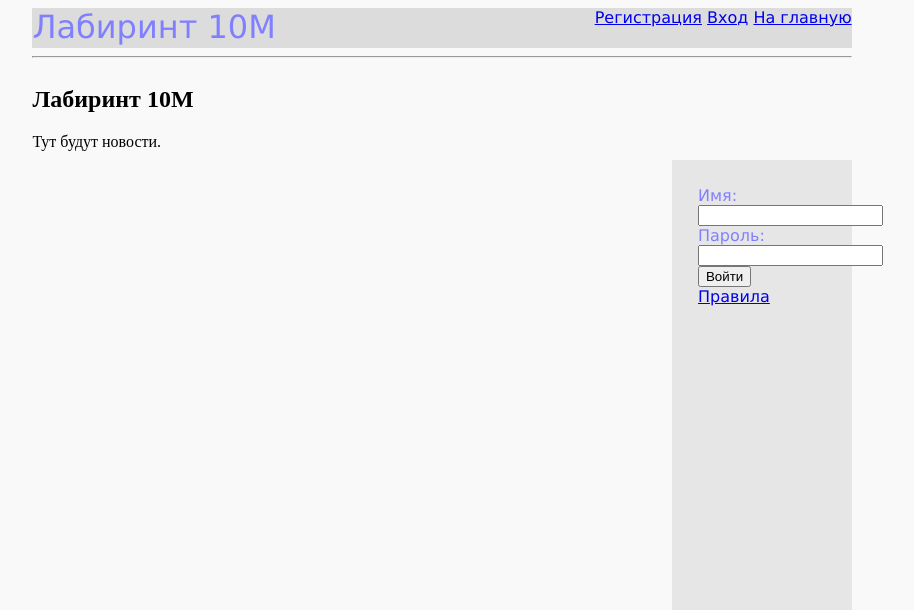
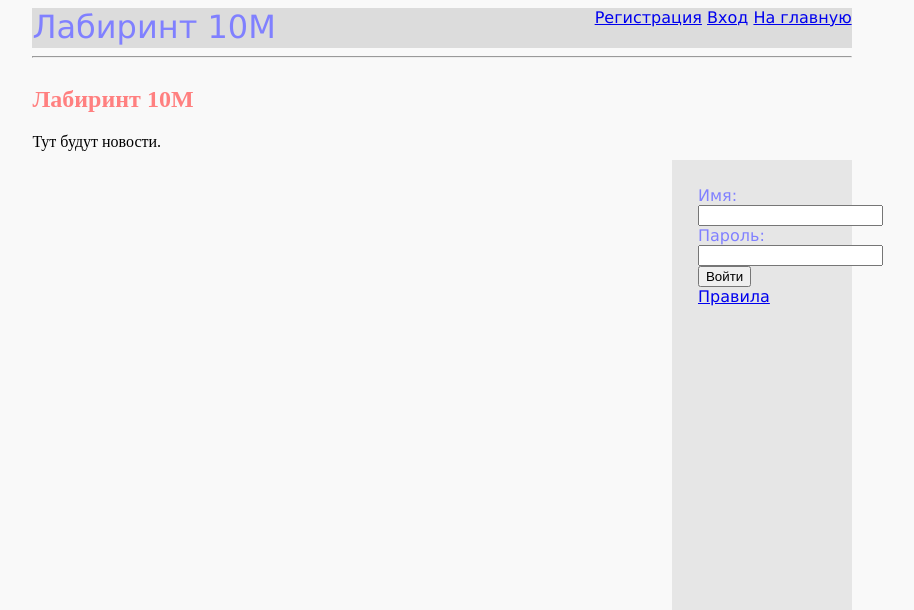
Before and after one commit to m20-sch57/labyrinth, a Flask app: page / in a window 1280 px wide. Shown: the top 610 px of the page, without its empty margins (198-1112 px from the left). Run offline with Flask 2, Linux system fonts and the light colour scheme.

Commit message:
Update index.html

```diff
--- a/app/templates/index.html
+++ b/app/templates/index.html
@@ -3,7 +3,7 @@
 {% block content %}
 	<div class='main'>
 		<div class='news'>
-			<h2>Лабиринт 10М</h2>
+			<h2 class='header'>Лабиринт 10М</h2>
 			<p>Тут будут новости.</p>
 		</div>
 		<aside class='navbar-sidebar'>
```
